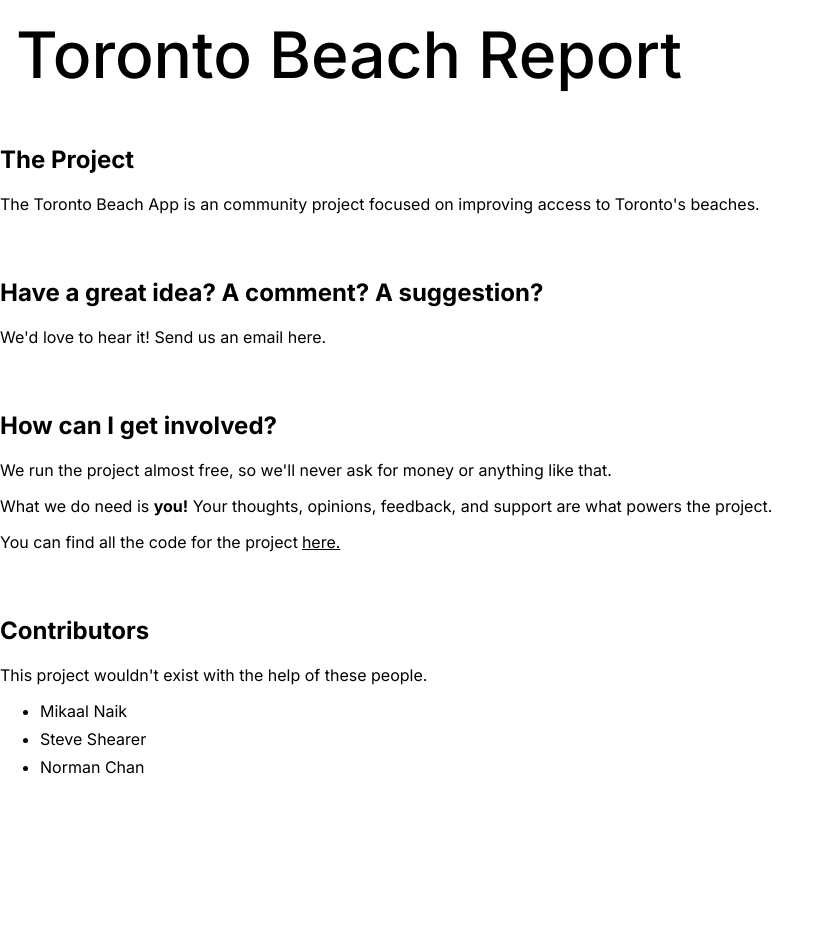
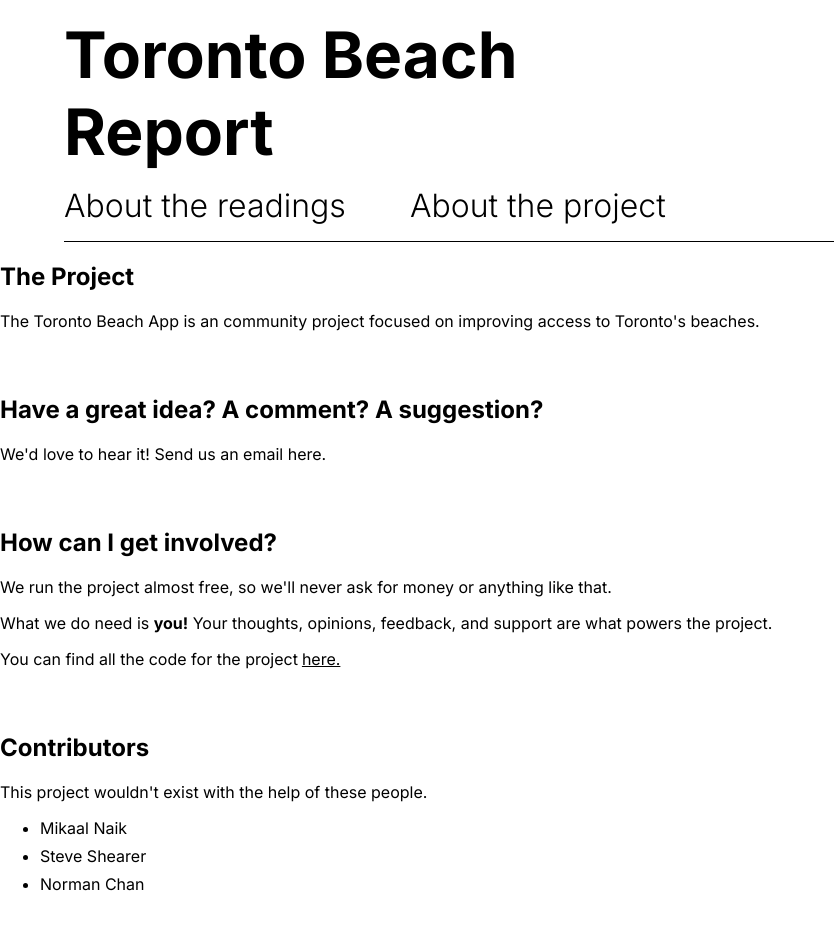
Before and after one commit to mikaalnaik/beach, a Next.js app in the folder apps/frontend/: page /about-us in a window 1280 px wide. Shown: the top 930 px of the page, without its empty margins (0-834 px from the left). Before the commit the page ends 841 px from the top, so only its background shows below. Built offline with nearby package versions, Linux system fonts and the light colour scheme.

Commit message:
UI improvements

```diff
--- a/apps/frontend/src/components/beach-card/index.tsx
+++ b/apps/frontend/src/components/beach-card/index.tsx
@@ -40,7 +40,7 @@ const BeachCard = ({ beach }: Props) => {
             </div>
             <span className={styles.superScript}>
               <div className={styles.unit}>
-                ppm E. coli
+                E. coli ppm
               </div>
               <div className={`${styles.time}`}>
                 Predicted today
@@ -56,7 +56,7 @@ const BeachCard = ({ beach }: Props) => {
           </div>
           <span className={styles.superScript}>
             <div className={styles.unit}>
-              ppm E. coli
+              E. coli ppm
             </div>
             <div className={`${styles.time}`}>
               {dayjs(beach.collectionDate).fromNow()}
--- a/apps/frontend/src/components/beach-card/style.module.scss
+++ b/apps/frontend/src/components/beach-card/style.module.scss
@@ -17,6 +17,10 @@
 .readingGroup {
   display: flex;
   flex-direction: column;
+
+  @include desktop {
+    margin-top: -2rem;
+  }
 }
 
 .result {
@@ -36,7 +40,7 @@
 
   @include desktop {
     font-size: 16px;
-    margin-top: 16px;
+    margin-top: 32px;
   }
 }
 
--- a/apps/frontend/src/components/home-page-header/index.tsx
+++ b/apps/frontend/src/components/home-page-header/index.tsx
@@ -1,3 +1,4 @@
+import Head from 'next/head';
 import Link from 'next/link';
 import React from 'react';
 import styles from './style.module.scss';
@@ -5,19 +6,34 @@ import styles from './style.module.scss';
 
 const HomePageHeader = () => {
   return (
+    <>
+      <Head>
+        <title>Toronto Beach Report</title>
+        <meta http-equiv='Content-Type' content='text/html; charset=utf-8' />
+        <meta name='viewport' content='width=device-width, initial-scale=1.0' />
+        <meta
+          name='keywords'
+          content='toronto beaches, water quality, beach ecoli'
+        />
+        <meta
+          name='description'
+          content="The easiest way to access information about Toronto's beaches e.Coli levels and safety standards"
+        ></meta>
+      </Head>
       <nav className={styles['title-section']}>
         <Link href="/" className={styles.title}>
           Toronto Beach Report
         </Link>
         <div className={styles.links}>
-        {/* <Link href="/ecoli" className={styles.link}>
-          About readings
-        </Link> */}
-        {/* <Link href="/about-us" className={styles.link}>
+          <Link href="/ecoli" className={styles.link}>
+            About the readings
+          </Link>
+          <Link href="/about-us" className={styles.link}>
             About the project
-        </Link> */}
+          </Link>
         </div>
       </nav>
+    </>
   );
 };
 
--- a/apps/frontend/src/components/home-page-header/style.module.scss
+++ b/apps/frontend/src/components/home-page-header/style.module.scss
@@ -3,15 +3,22 @@
 .title-section {
   display: flex;
   flex-direction: column;
-  padding: 1rem;
+  justify-content: flex-end;
+  padding: 1rem 0;
+
+  width: 90%;
+  margin: auto;
+  border-bottom: 1px solid black;
 }
 
 .title {
   margin-bottom: 0;
+  // background-color: blue;
   color: black;
   text-decoration: none;
   padding: 0;
-  font-weight: 500;
+  width: 50%;
+  font-weight: 700;
   margin-bottom: 1rem;
   font-size: 1.5rem;
 
```
Also changed, not shown: apps/frontend/src/pages/index.tsx (+1 -13 lines). Lines whose indentation alone changed are shown as unchanged.
